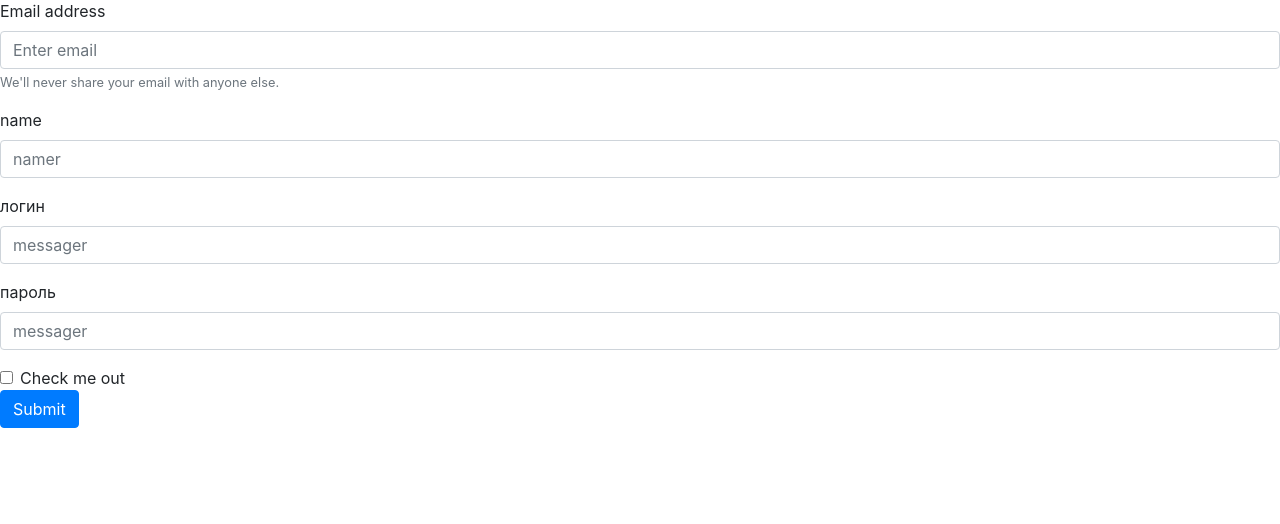
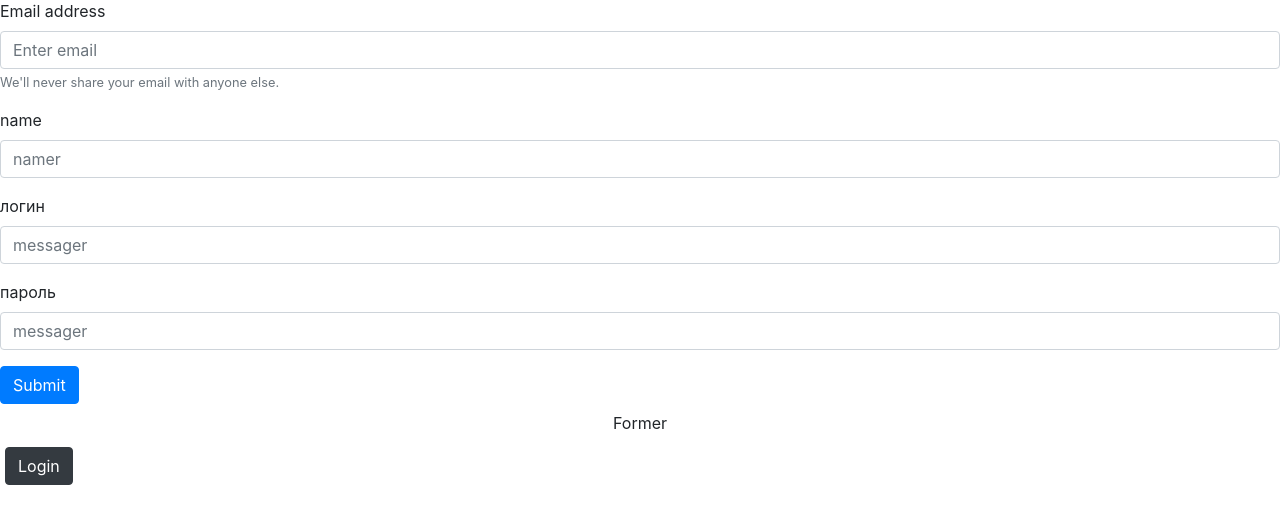
Before and after one commit to JabRony-FasioN/CoffeeLore, a Flask app: page /register/ in a window 1280 px wide. Shown: the part 57-581 px from the top of the page. Run offline with Flask 2, Linux system fonts and the light colour scheme; some libraries are stand-ins or nearby versions.

Commit message:
Update former.html

```diff
--- a/templates/former.html
+++ b/templates/former.html
@@ -1,7 +1,7 @@
 {% extends 'base.html' %}
 
 {% block content %}
-<form>
+<form action="{{ url_for('register') }}" method="post" autocomplete="off">
 
     <div class="form-group">
       <label for="exampleInputEmail1">Email address</label>
@@ -20,12 +20,26 @@
         <label for="exampleInputPassword1">пароль</label>
         <input type="password" class="form-control" id="exampleInputPassword1" placeholder="messager" name="password">
       </div>
-    <div class="form-check">
-      <input type="checkbox" class="form-check-input" id="exampleCheck1" name="check">
-      <label class="form-check-label" for="exampleCheck1">Check me out</label>
-    </div>
     <button type="submit" class="btn btn-primary">Submit</button>
 
+
+<div class="form-group">
+  {% with messages = get_flashed_messages() %}
+  {% if messages %}
+  {% for message in messages %}
+  <div class="alert alert-success alet-dismissible fade show" role="alert">
+    {{ message }}
+    <button type="button" class="close" data-dismiss="alert" aria-label="Close">
+      <span aria-hidden="true">х</span>
+    </button>
+  </div>
+  {% endfor %}
+  {% endif %}
+  {% endwith %}
+  <input type="submit" value="Former" class="form-control btn bnt-primarty" name="">
+  <p style="padding: 5px;">
+    <a href="#" class="btn btn-dark">Login</a>
+  </p>
+</div>
 </form>
-
 {% endblock %}
```
